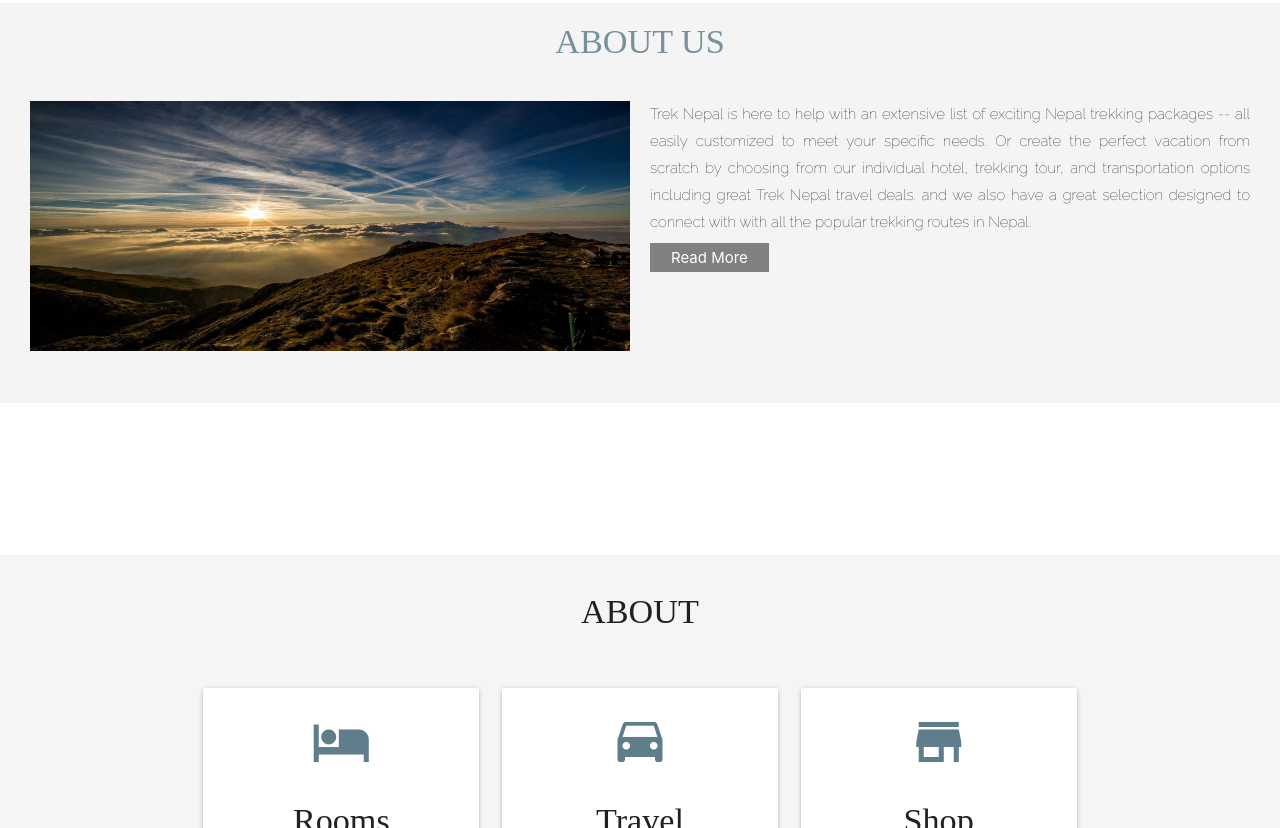
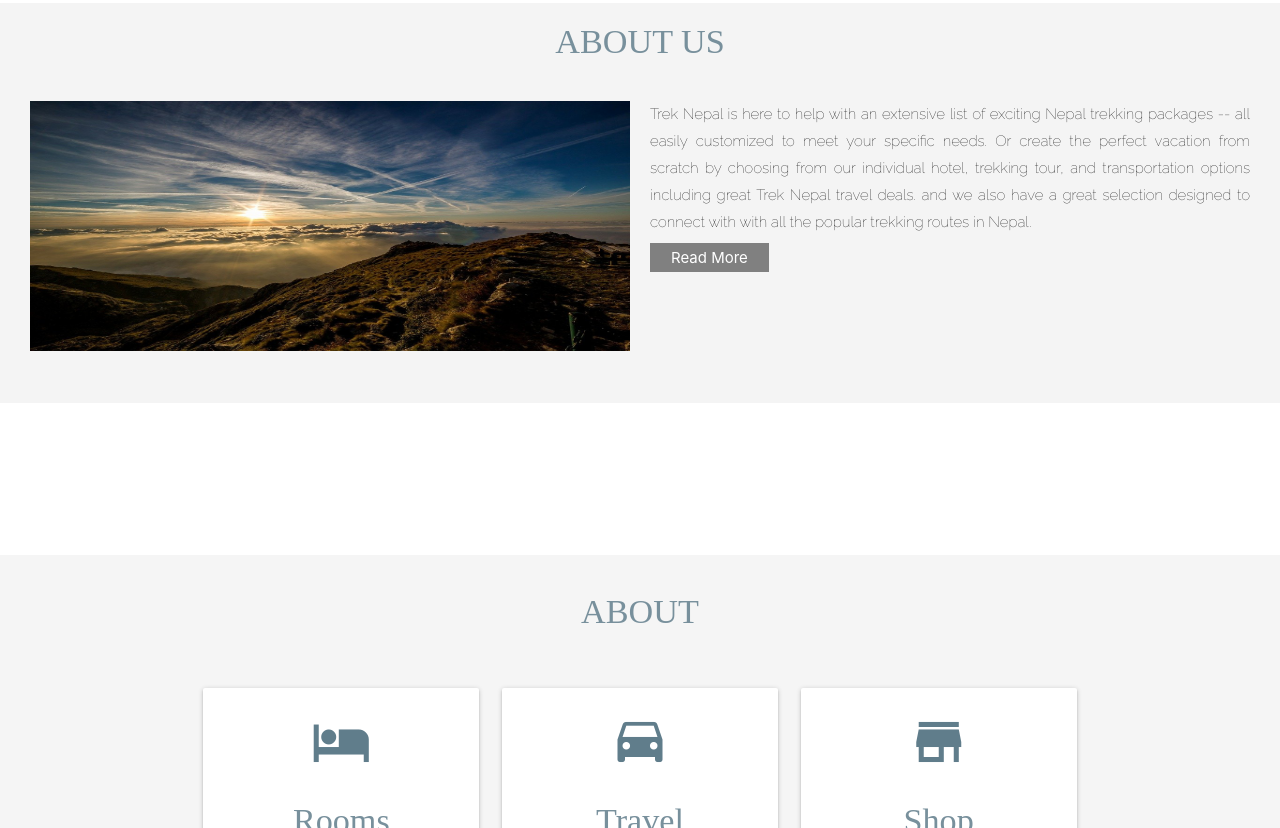
Before and after one commit to Bhis10/Trekking, a plain HTML site: page index.html in a window 1280 px wide. Shown: the part 1972-2800 px from the top of the page. Drawn offline with nearby package versions, Linux system fonts and the light colour scheme; a web font is replaced by a local one.

Commit message:
Update style.css

```diff
--- a/css/style.css
+++ b/css/style.css
@@ -194,6 +194,7 @@ cursor: pointer;
 .center h4{
   font-family: Raleway sans-serif;
   margin-bottom: 50px;
+  color: #78909c;
 }
 
 #booking h4{
```
